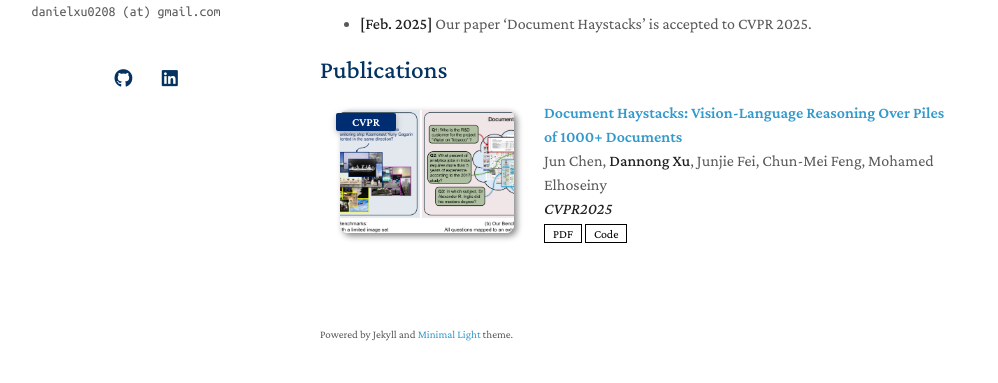
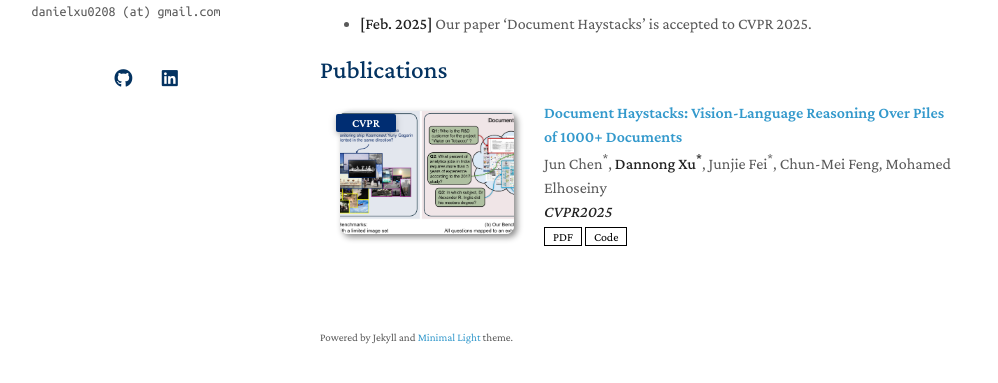
Before and after one commit to Danielxu0208/Danielxu0208.github.io, a Jekyll site: the page built from index.md, in a window 1280 px wide. Shown: the part 318-701 px from the top of the page, without its empty margins (150-1148 px from the left). Built offline with Jekyll 4.4.1, drawn with Linux system fonts in a browser that asks for light colours; a style sheet for code colours, icons or effects is not loaded; our own code applies the rules of GitHub Pages for plain Markdown files.

```diff
--- a/_data/publications.yml
+++ b/_data/publications.yml
@@ -1,7 +1,7 @@
 main:
 
   - title: "Document Haystacks: Vision-Language Reasoning Over Piles of 1000+ Documents"
-    authors: Jun Chen, <strong>Dannong Xu</strong>, Junjie Fei, Chun-Mei Feng, Mohamed Elhoseiny
+    authors: Jun Chen<sup>*</sup>, <strong>Dannong Xu<sup>*</sup></strong>, Junjie Fei<sup>*</sup>, Chun-Mei Feng, Mohamed Elhoseiny
     conference_short: CVPR
     conference: <strong>CVPR2025</strong>
     pdf: https://arxiv.org/pdf/2411.16740
```
